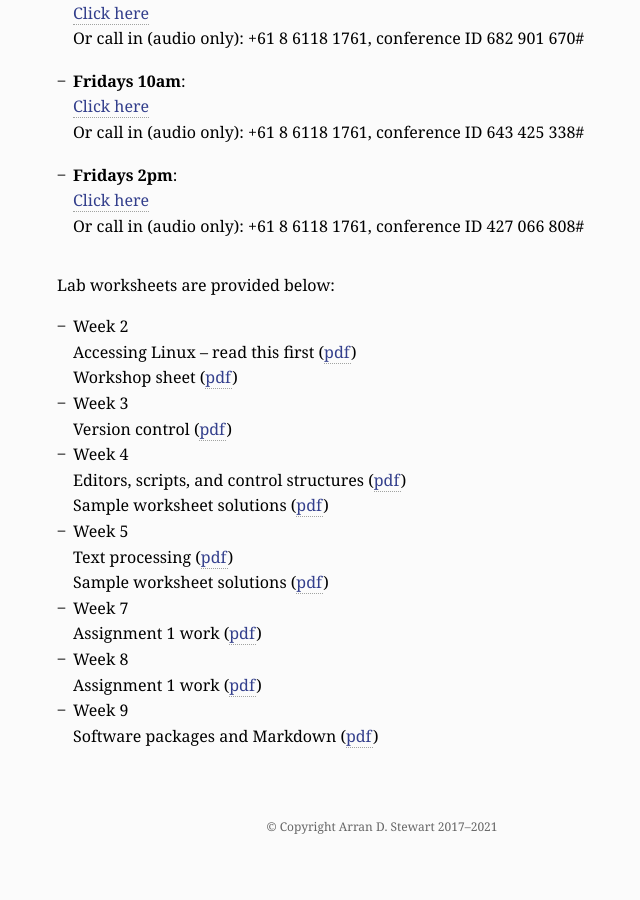
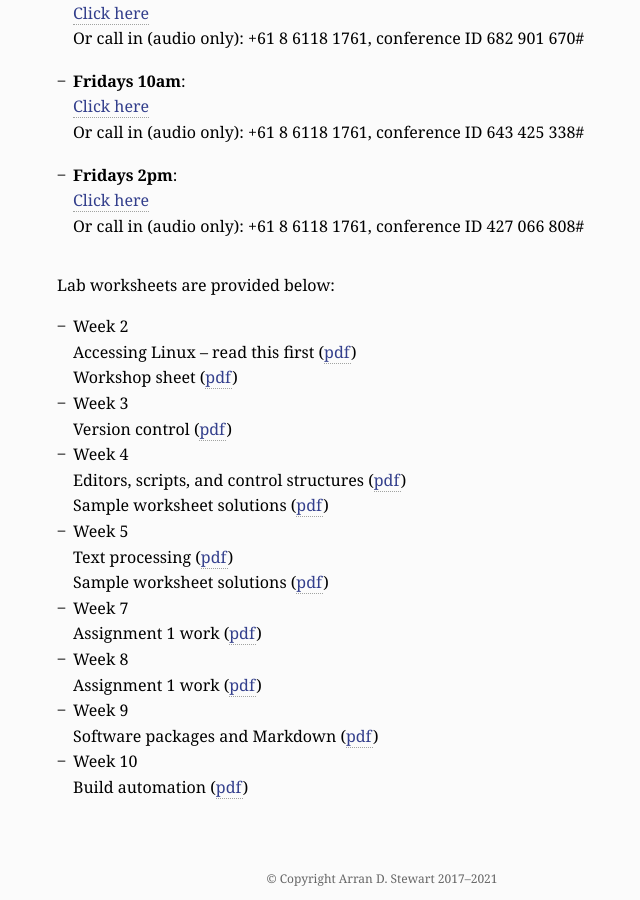
Before and after one commit to cits4407/cits4407.github.io, a Jekyll site: the page built from docs/_pages/resources.md, in a window 1280 px wide and 900 px high, scrolled down 1765 px. Shown: the whole window, without its empty margins (258-898 px from the left). Built offline with Jekyll 4.4.1, drawn with Linux system fonts in a browser that asks for light colours; some web fonts are replaced; before the commit the page ends 2614 px from its top, so only the background shows below that.

Commit message:
workshop for week 10

```diff
--- a/docs/_pages/resources.md
+++ b/docs/_pages/resources.md
@@ -107,6 +107,8 @@ Lab worksheets are provided below:
   Assignment 1 work ([pdf]({{ "/workshops/workshop06.pdf" | relative_url }}))
 - Week 9
   Software packages and Markdown ([pdf]({{ "/workshops/workshop07.pdf" | relative_url }}))
+- Week 10
+  Build automation ([pdf]({{ "/workshops/workshop08.pdf" | relative_url }}))
 
 
 [help]: https://secure.csse.uwa.edu.au/run/help{{ site.data.globals.citscode }}
```
Also changed, not shown: 1 other file.
